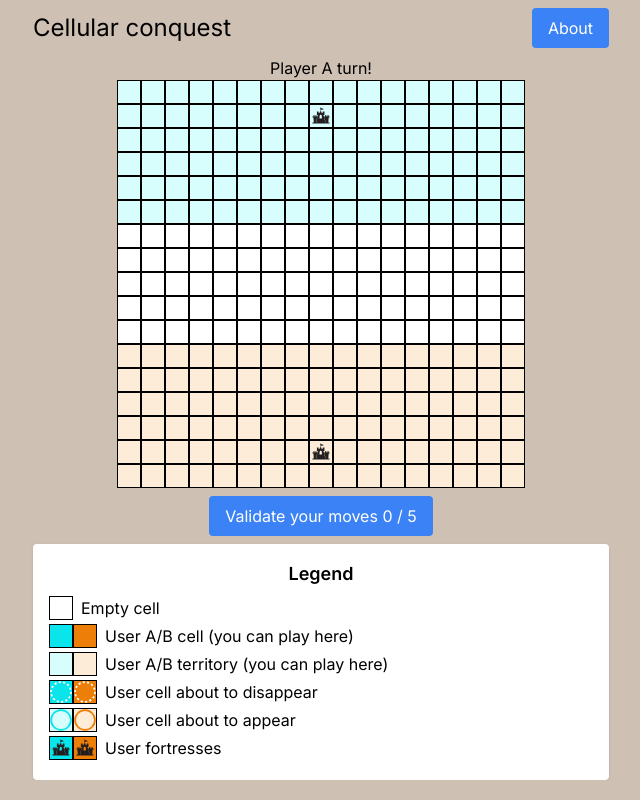
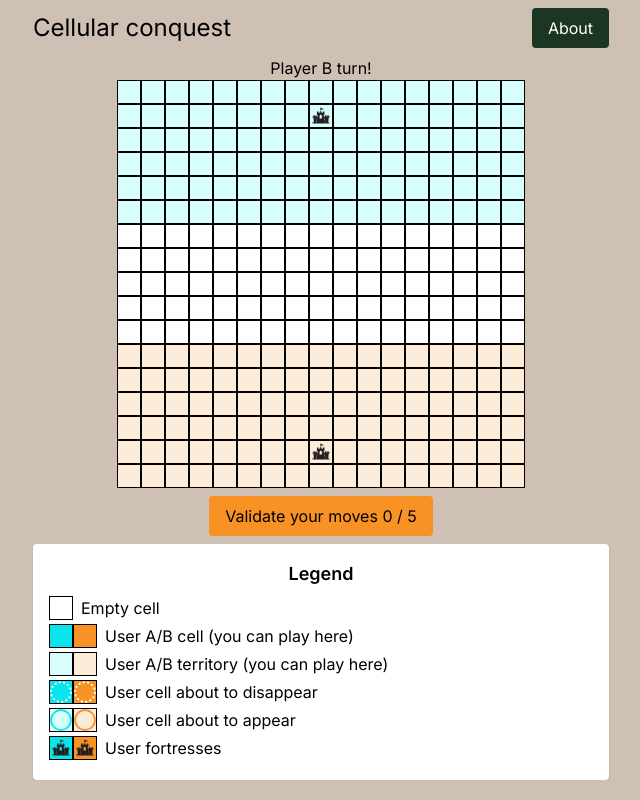
Before and after one commit to morgangiraud/cellular-conquest, a Next.js app: page / in a window 1280 px wide. Shown: the whole page, without its empty margins (319-959 px from the left). Built offline with nearby package versions, Linux system fonts and the light colour scheme; no server answers.

Commit message:
Add loader

```diff
--- a/src/GameContext.tsx
+++ b/src/GameContext.tsx
@@ -25,11 +25,12 @@ interface GameContextProps {
   nextDiffMap: DiffMap | undefined;
   moves: string[];
   statusText: string;
+  nbUpdate: number;
   setPlayer: React.Dispatch<React.SetStateAction<Player | undefined>>;
   setMoves: React.Dispatch<React.SetStateAction<string[]>>;
   handleCellClick: (i: number, j: number) => boolean;
   handleValidation: () => void;
-  resetState: () => void;
+  restart: () => void;
 }
 
 export const GameContext = createContext<GameContextProps | undefined>(
@@ -48,21 +49,26 @@ export const GameContextProvider = ({
   };
   const [game, setGame] = useState<Game | undefined>(undefined);
 
-  const [gameState, setGameState] = useState<GameState>(GameState.INIT);
   const [player, setPlayer] = useState<Player | undefined>(undefined);
   const [moves, setMoves] = useState<string[]>([]);
+  const [nbUpdate, setNbUpdate] = useState(0);
   const [cells, setCells] = useState<Cell[][] | undefined>(undefined);
   const [nextDiffMap, setNextDiffMap] = useState<DiffMap | undefined>(
     undefined
   );
+  const [gameState, setGameState] = useState<GameState>(GameState.INIT);
 
   const [statusText, setStatusText] = useState("");
 
-  const resetState = () => {
+  const restart = () => {
+    setGameState(GameState.INIT);
+    setStatusText("");
+
     const game = new Game(size, fortressCfg);
-
     setGame(game);
     setPlayer(game.initialPlayer);
+    setMoves([]);
+    setNbUpdate(0);
     setCells(game.grid.cells.map((row) => row.map((cell) => cell.clone())));
     setNextDiffMap(
       computeDiffMap(game.getCellStates(), game.grid.computeNextStates())
@@ -76,7 +82,7 @@ export const GameContextProvider = ({
 
   // Initialize the board
   useEffect(() => {
-    resetState();
+    restart();
     // The dependency list is empty so this is only run once on mount
   }, []); // eslint-disable-line react-hooks/exhaustive-deps
 
@@ -99,12 +105,11 @@ export const GameContextProvider = ({
         return game.checkWin();
       };
 
-      let iter = 0;
       setNextDiffMap(undefined);
+      let nbIter = 0;
       const interval = setInterval(function () {
         const winState = updateGameState();
-        iter++;
-        if (iter > NB_UPDATE_PER_TURN) {
+        if (nbIter > NB_UPDATE_PER_TURN) {
           clearInterval(interval);
           setNextDiffMap(
             computeDiffMap(game.getCellStates(), game.grid.computeNextStates())
@@ -115,12 +120,15 @@ export const GameContextProvider = ({
               ? GameState.PLAYER_A
               : GameState.PLAYER_B
           );
+          setNbUpdate(0);
         } else if (winState != false) {
           clearInterval(interval);
           setStatusText(`Player ${winState} wins!`);
           setPlayer(undefined);
           setGameState(GameState.END);
         }
+        nbIter += 1;
+        setNbUpdate(nbIter);
       }, (1000 / FRAME_RATE) | 0);
     }
   }, [game, gameState]);
@@ -215,11 +223,12 @@ export const GameContextProvider = ({
         fortressCfg: fortressCfg,
         moves,
         statusText,
+        nbUpdate,
         setPlayer,
         setMoves,
         handleCellClick,
         handleValidation,
-        resetState,
+        restart,
       }}
     >
       {children}
--- a/src/app/globals.css
+++ b/src/app/globals.css
@@ -16,17 +16,19 @@
 }
 
 :root {
+  --background: #cfc0b4;
   --cell-a: #0ae4eb;
   --light-cell-a: #d8fdfd;
-  --cell-b: #ed7e07;
+  --cell-b: #f89225;
   --light-cell-b: #fdecd8;
   --cell-empty: #ffffff;
-  --cell-fortress: gray;
+  --cell-fortress: #613a3a;
+  --other: #1d3523;
 }
 
 body {
   color: black;
-  background: #cfc0b4;
+  background: var(--background);
 }
 
 @keyframes bounce {
@@ -56,3 +58,26 @@ body {
 .animate-bounce {
   animation: bounce 0.3s linear;
 }
+
+@keyframes pop {
+  0%,
+  100% {
+    -webkit-transform: scale(1);
+    transform: scale(1);
+  }
+
+  20% {
+    -webkit-transform: scale(0.9);
+    transform: scale(0.9);
+  }
+
+  60% {
+    -webkit-transform: scale(1.05);
+    transform: scale(1.05);
+  }
+}
+
+.animate-pop {
+  -webkit-animation: pop 0.2s;
+  animation: pop 0.2s;
+}
--- a/src/app/page.tsx
+++ b/src/app/page.tsx
@@ -3,13 +3,15 @@
 import Button from "@/components/Button";
 import GridView from "../components/GridView";
 import { useGameData } from "@/GameContext";
-import { GameState } from "@/constants";
+import { GameState, NB_UPDATE_PER_TURN } from "@/constants";
 import { useEffect } from "react";
 import Legend from "@/components/Legend";
 import AboutModal from "@/components/AboutModal";
+import Loader from "@/components/Loader";
+import DashedLine from "@/svgs/DashedLine";
 
 export default function Home() {
-  const { gameState, statusText, handleValidation, resetState, moves } =
+  const { gameState, statusText, handleValidation, restart, moves, nbUpdate } =
     useGameData();
 
   useEffect(() => {
@@ -35,20 +37,30 @@ export default function Home() {
         <p className="text-center">{statusText}</p>
 
         <GridView />
+        {/* <div className="relative my-1">
+          <DashedLine
+            strokeWidth={2}
+            strokeColor="var(--other)"
+            fillPercentage={((nbUpdate / NB_UPDATE_PER_TURN) * 100) | 0}
+          />
+        </div> */}
+
         <div className="flex justify-center">
-          {(gameState === GameState.PLAYER_A ||
-            gameState === GameState.PLAYER_B) && (
+          {gameState === GameState.PLAYER_A ||
+          gameState === GameState.PLAYER_B ? (
             <Button
               className="mx-auto"
               variant="contained"
-              color="primary"
+              gameState={gameState}
               onClick={handleValidation}
             >
               Validate your moves {moves.length} / 5
             </Button>
+          ) : (
+            <Loader />
           )}
           {gameState === GameState.END && (
-            <Button variant="contained" color="primary" onClick={resetState}>
+            <Button variant="contained" onClick={restart}>
               Restart
             </Button>
           )}
--- a/src/components/Button.tsx
+++ b/src/components/Button.tsx
@@ -1,28 +1,42 @@
+import { GameState } from "@/constants";
+import { useState } from "react";
+
 interface ButtonProps {
   className?: string;
   variant?: string;
-  color?: string;
+  gameState?: GameState;
   onClick: () => void;
   children: React.ReactNode;
 }
 
 const Button = ({
   variant,
-  color,
+  gameState,
   onClick,
   children,
   className = "",
-}: ButtonProps) => (
-  <button
-    className={`px-4 py-2 my-2 rounded ${className} ${
-      variant === "contained"
-        ? "bg-blue-500 text-white"
-        : "border border-blue-500 text-blue-500"
-    }`}
-    onClick={onClick}
-  >
-    {children}
-  </button>
-);
+}: ButtonProps) => {
+  const [pop, setPop] = useState(false);
 
+  const animate = () => {
+    setPop(true);
+    setTimeout(() => setPop(false), 200);
+  };
+
+  const animation = "focus:outline-none animate-pop";
+
+  return (
+    <button
+      className={`px-4 py-2 my-2 rounded ${pop ? animation : ""} ${className} ${
+        gameState ? `bg-cell-${gameState}` : "bg-other text-white"
+      }`}
+      onClick={() => {
+        animate();
+        onClick();
+      }}
+    >
+      {children}
+    </button>
+  );
+};
 export default Button;
--- /dev/null
+++ b/src/components/Loader.tsx
@@ -0,0 +1,7 @@
+export default function Loader() {
+  return (
+    <div className="flex items-center my-2 justify-center">
+      <div className="animate-spin rounded-full h-10 w-10 border-t-2 border-b-2 border-other "></div>
+    </div>
+  );
+}
--- a/src/constants.ts
+++ b/src/constants.ts
@@ -40,6 +40,6 @@ export type fortressCfg = {
 };
 
 export const BOARD_SIZE = 17;
-export const NB_UPDATE_PER_TURN = 10;
+export const NB_UPDATE_PER_TURN = 8;
 export const NB_MAX_MOVES = 5;
-export const FRAME_RATE = 10;
+export const FRAME_RATE = 8;
--- /dev/null
+++ b/src/svgs/DashedLine.tsx
@@ -0,0 +1,39 @@
+import { NB_UPDATE_PER_TURN } from "@/constants";
+import React from "react";
+
+const DashedLine = ({
+  length = 100,
+  strokeWidth = 2,
+  strokeColor = "black",
+  fillPercentage,
+}: {
+  length?: number;
+  strokeWidth?: number;
+  strokeColor?: string;
+  fillPercentage: number;
+}) => {
+  const dashArray = NB_UPDATE_PER_TURN;
+  const dashOffset = length * fillPercentage;
+
+  return (
+    <svg
+      className="absolute w-full h-full"
+      xmlns="http://www.w3.org/2000/svg"
+      viewBox="0 0 100 100"
+    >
+      <line
+        x1="0"
+        y1="0"
+        x2="100"
+        y2="4"
+        stroke={strokeColor}
+        strokeWidth={strokeWidth}
+        // strokeLinecap="round"
+        strokeDasharray={dashArray}
+        strokeDashoffset={dashOffset}
+      />
+    </svg>
+  );
+};
+
+export default DashedLine;
--- a/tailwind.config.js
+++ b/tailwind.config.js
@@ -7,11 +7,12 @@ module.exports = {
   ],
   theme: {
     extend: {
-      backgroundColor: {
+      colors: {
+        other: "var(--other)",
+        "cell-a": "var(--cell-a)",
         "territory-a": "var(--light-cell-a)",
-        "cell-a": "var(--cell-a)",
+        "cell-b": "var(--cell-b)",
         "territory-b": "var(--light-cell-b)",
-        "cell-b": "var(--cell-b)",
         "cell-empty": "var(--cell-empty)",
         "cell-fortress": "var(--cell-fortress)",
       },
```
Also changed, not shown: 1 other file (tests, documents, lock files or other folders).
